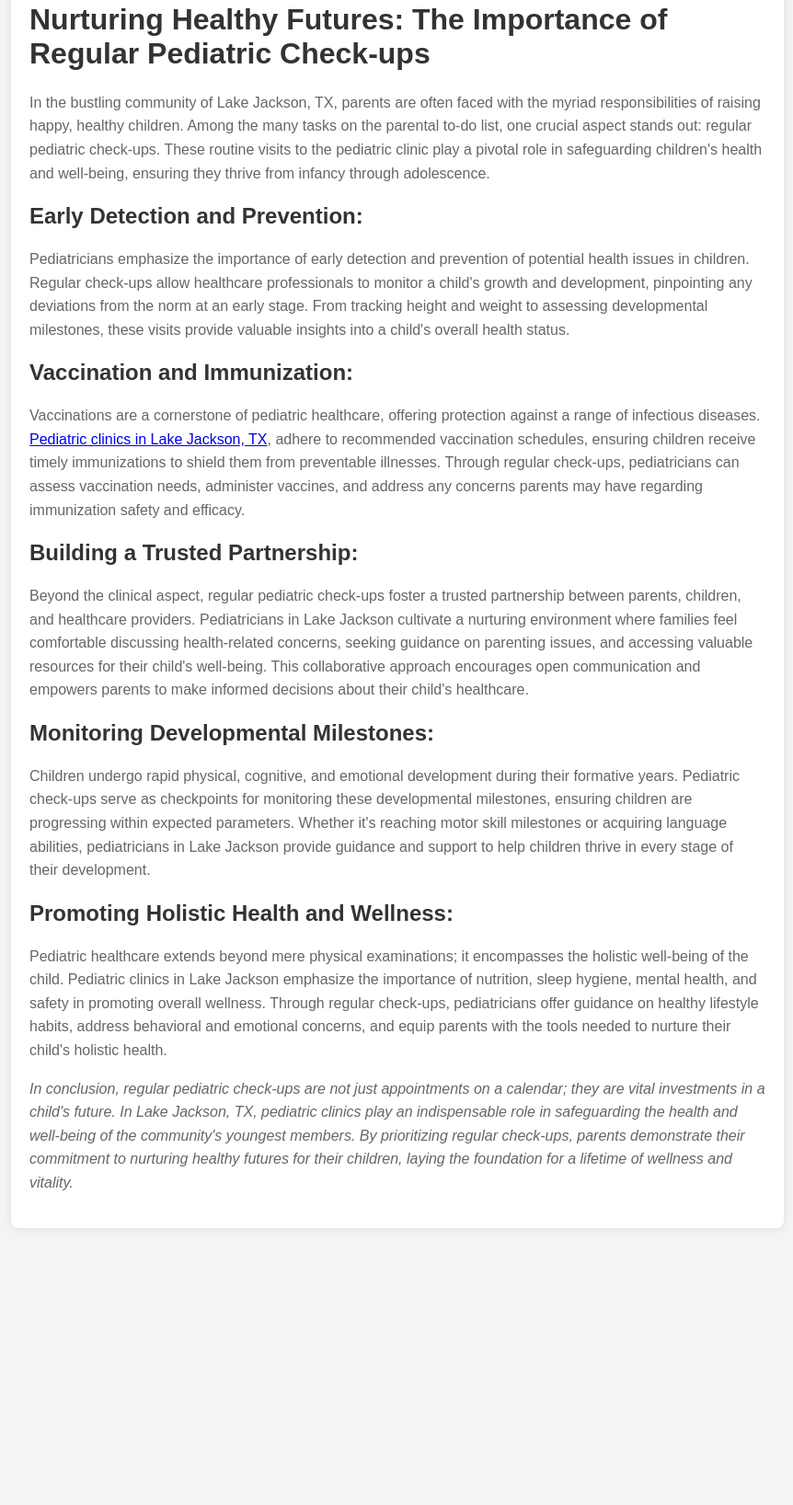
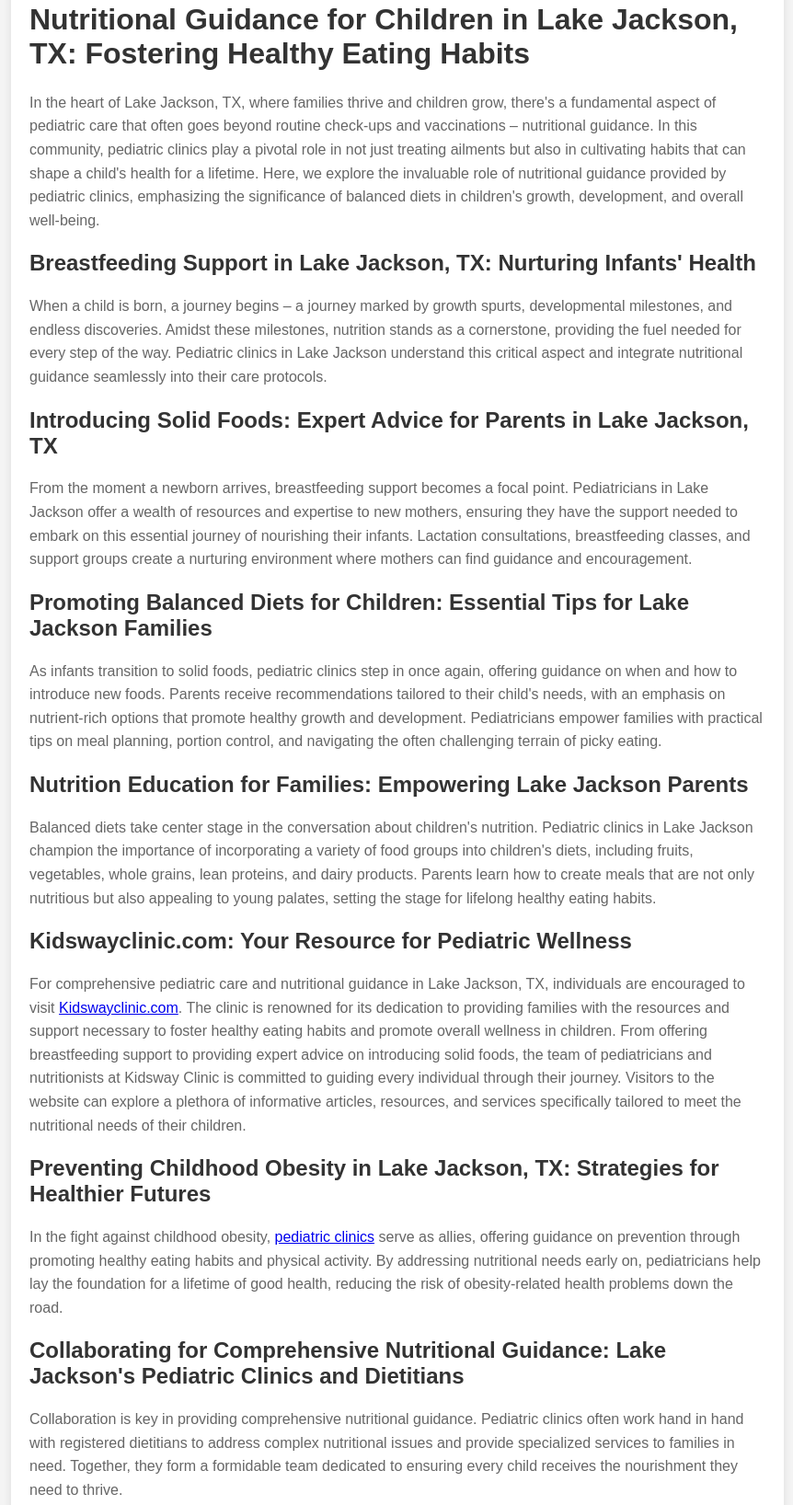
Before and after one commit to amyjcakson123/Pediatric-Care, a plain HTML site: page index.html in a window 1280 px wide. Shown: the part 58-1694 px from the top of the page at 92% size, without its empty margins (208-1070 px from the left). Before the commit the page ends 1413 px from the top, so only its background shows below. Drawn offline with Linux system fonts and the light colour scheme.

Commit message:
Update index.html

```diff
--- a/index.html
+++ b/index.html
@@ -30,25 +30,32 @@
 </head>
 <body>
     <div class="container">
-        <h1>Nurturing Healthy Futures: The Importance of Regular Pediatric Check-ups</h1>
-        <p>In the bustling community of Lake Jackson, TX, parents are often faced with the myriad responsibilities of raising happy, healthy children. Among the many tasks on the parental to-do list, one crucial aspect stands out: regular pediatric check-ups. These routine visits to the pediatric clinic play a pivotal role in safeguarding children's health and well-being, ensuring they thrive from infancy through adolescence.</p>
+        <h1>Nutritional Guidance for Children in Lake Jackson, TX: Fostering Healthy Eating Habits</h1>
+        <p>In the heart of Lake Jackson, TX, where families thrive and children grow, there's a fundamental aspect of pediatric care that often goes beyond routine check-ups and vaccinations – nutritional guidance. In this community, pediatric clinics play a pivotal role in not just treating ailments but also in cultivating habits that can shape a child's health for a lifetime. Here, we explore the invaluable role of nutritional guidance provided by pediatric clinics, emphasizing the significance of balanced diets in children's growth, development, and overall well-being.</p>
 
-        <h2>Early Detection and Prevention:</h2>
-        <p>Pediatricians emphasize the importance of early detection and prevention of potential health issues in children. Regular check-ups allow healthcare professionals to monitor a child's growth and development, pinpointing any deviations from the norm at an early stage. From tracking height and weight to assessing developmental milestones, these visits provide valuable insights into a child's overall health status.</p>
+        <h2>Breastfeeding Support in Lake Jackson, TX: Nurturing Infants' Health</h2>
+        <p>When a child is born, a journey begins – a journey marked by growth spurts, developmental milestones, and endless discoveries. Amidst these milestones, nutrition stands as a cornerstone, providing the fuel needed for every step of the way. Pediatric clinics in Lake Jackson understand this critical aspect and integrate nutritional guidance seamlessly into their care protocols.</p>
 
-        <h2>Vaccination and Immunization:</h2>
-        <p>Vaccinations are a cornerstone of pediatric healthcare, offering protection against a range of infectious diseases. <a href="https://kidswayclinic.com/">Pediatric clinics in Lake Jackson, TX</a>, adhere to recommended vaccination schedules, ensuring children receive timely immunizations to shield them from preventable illnesses. Through regular check-ups, pediatricians can assess vaccination needs, administer vaccines, and address any concerns parents may have regarding immunization safety and efficacy.</p>
+        <h2>Introducing Solid Foods: Expert Advice for Parents in Lake Jackson, TX</h2>
+        <p>From the moment a newborn arrives, breastfeeding support becomes a focal point. Pediatricians in Lake Jackson offer a wealth of resources and expertise to new mothers, ensuring they have the support needed to embark on this essential journey of nourishing their infants. Lactation consultations, breastfeeding classes, and support groups create a nurturing environment where mothers can find guidance and encouragement.</p>
 
-        <h2>Building a Trusted Partnership:</h2>
-        <p>Beyond the clinical aspect, regular pediatric check-ups foster a trusted partnership between parents, children, and healthcare providers. Pediatricians in Lake Jackson cultivate a nurturing environment where families feel comfortable discussing health-related concerns, seeking guidance on parenting issues, and accessing valuable resources for their child's well-being. This collaborative approach encourages open communication and empowers parents to make informed decisions about their child's healthcare.</p>
+        <h2>Promoting Balanced Diets for Children: Essential Tips for Lake Jackson Families</h2>
+        <p>As infants transition to solid foods, pediatric clinics step in once again, offering guidance on when and how to introduce new foods. Parents receive recommendations tailored to their child's needs, with an emphasis on nutrient-rich options that promote healthy growth and development. Pediatricians empower families with practical tips on meal planning, portion control, and navigating the often challenging terrain of picky eating.</p>
 
-        <h2>Monitoring Developmental Milestones:</h2>
-        <p>Children undergo rapid physical, cognitive, and emotional development during their formative years. Pediatric check-ups serve as checkpoints for monitoring these developmental milestones, ensuring children are progressing within expected parameters. Whether it's reaching motor skill milestones or acquiring language abilities, pediatricians in Lake Jackson provide guidance and support to help children thrive in every stage of their development.</p>
+        <h2>Nutrition Education for Families: Empowering Lake Jackson Parents</h2>
+        <p>Balanced diets take center stage in the conversation about children's nutrition. Pediatric clinics in Lake Jackson champion the importance of incorporating a variety of food groups into children's diets, including fruits, vegetables, whole grains, lean proteins, and dairy products. Parents learn how to create meals that are not only nutritious but also appealing to young palates, setting the stage for lifelong healthy eating habits.</p>
 
-        <h2>Promoting Holistic Health and Wellness:</h2>
-        <p>Pediatric healthcare extends beyond mere physical examinations; it encompasses the holistic well-being of the child. Pediatric clinics in Lake Jackson emphasize the importance of nutrition, sleep hygiene, mental health, and safety in promoting overall wellness. Through regular check-ups, pediatricians offer guidance on healthy lifestyle habits, address behavioral and emotional concerns, and equip parents with the tools needed to nurture their child's holistic health.</p>
+	<h2>Kidswayclinic.com: Your Resource for Pediatric Wellness</h2>
+<p>For comprehensive pediatric care and nutritional guidance in Lake Jackson, TX, individuals are encouraged to visit <a href="kidswayclinic.com">Kidswayclinic.com</a>. The clinic is renowned for its dedication to providing families with the resources and support necessary to foster healthy eating habits and promote overall wellness in children. From offering breastfeeding support to providing expert advice on introducing solid foods, the team of pediatricians and nutritionists at Kidsway Clinic is committed to guiding every individual through their journey. Visitors to the website can explore a plethora of informative articles, resources, and services specifically tailored to meet the nutritional needs of their children.</p>
 
-        <p><em>In conclusion, regular pediatric check-ups are not just appointments on a calendar; they are vital investments in a child's future. In Lake Jackson, TX, pediatric clinics play an indispensable role in safeguarding the health and well-being of the community's youngest members. By prioritizing regular check-ups, parents demonstrate their commitment to nurturing healthy futures for their children, laying the foundation for a lifetime of wellness and vitality.</em></p>
+        <h2>Preventing Childhood Obesity in Lake Jackson, TX: Strategies for Healthier Futures</h2>
+        <p>In the fight against childhood obesity, <a href="kidswayclinic.com">pediatric clinics</a> serve as allies, offering guidance on prevention through promoting healthy eating habits and physical activity. By addressing nutritional needs early on, pediatricians help lay the foundation for a lifetime of good health, reducing the risk of obesity-related health problems down the road.</p>
+
+        <h2>Collaborating for Comprehensive Nutritional Guidance: Lake Jackson's Pediatric Clinics and Dietitians</h2>
+        <p>Collaboration is key in providing comprehensive nutritional guidance. Pediatric clinics often work hand in hand with registered dietitians to address complex nutritional issues and provide specialized services to families in need. Together, they form a formidable team dedicated to ensuring every child receives the nourishment they need to thrive.</p>
+
+        <h2>Community Outreach and Advocacy: Promoting Healthy Eating in Lake Jackson, TX</h2>
+        <p>Beyond the walls of pediatric clinics, community outreach and advocacy initiatives further amplify the message of healthy eating. Through partnerships with schools, community organizations, and local businesses, pediatricians extend their reach, advocating for policies and programs that support access to nutritious foods and nutrition education for all children in Lake Jackson.</p>
     </div>
 </body>
 </html>
```
